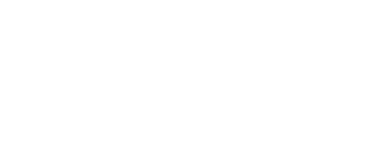
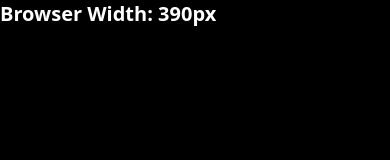
Before and after one commit to HosseinHeydarpour/tailwind, a plain HTML site: page tailwind-sandbox/11-breakpoints/index.html in a window 390 px wide. Drawn offline with nearby package versions, Linux system fonts and the light colour scheme.

Commit message:
002 Breakpoint Classes & Media Queries

```diff
--- a/tailwind-sandbox/11-breakpoints/index.html
+++ b/tailwind-sandbox/11-breakpoints/index.html
@@ -8,7 +8,22 @@
     <title>Breakpoints & Media Queries</title>
   </head>
   <!-- Tailwind is mobile-first -->
-  <body></body>
+  <body
+    class="bg-black sm:bg-green-800 md:bg-blue-800 lg:bg-yellow-800 xl:bg-purple-800 2xl:bg-red-800"
+  >
+    <h1 class="text-xl md:text-3xl xl:text-5xl font-bold text-white"></h1>
+
+    <script>
+      function showBrowserWidth() {
+        const width = window.innerWidth;
+
+        document.querySelector("h1").innerText = `Browser Width: ${width}px`;
+      }
+
+      window.onload = showBrowserWidth;
+      window.onresize = showBrowserWidth;
+    </script>
+  </body>
 </html>
 
 <!-- Breakpoint Classes
```
